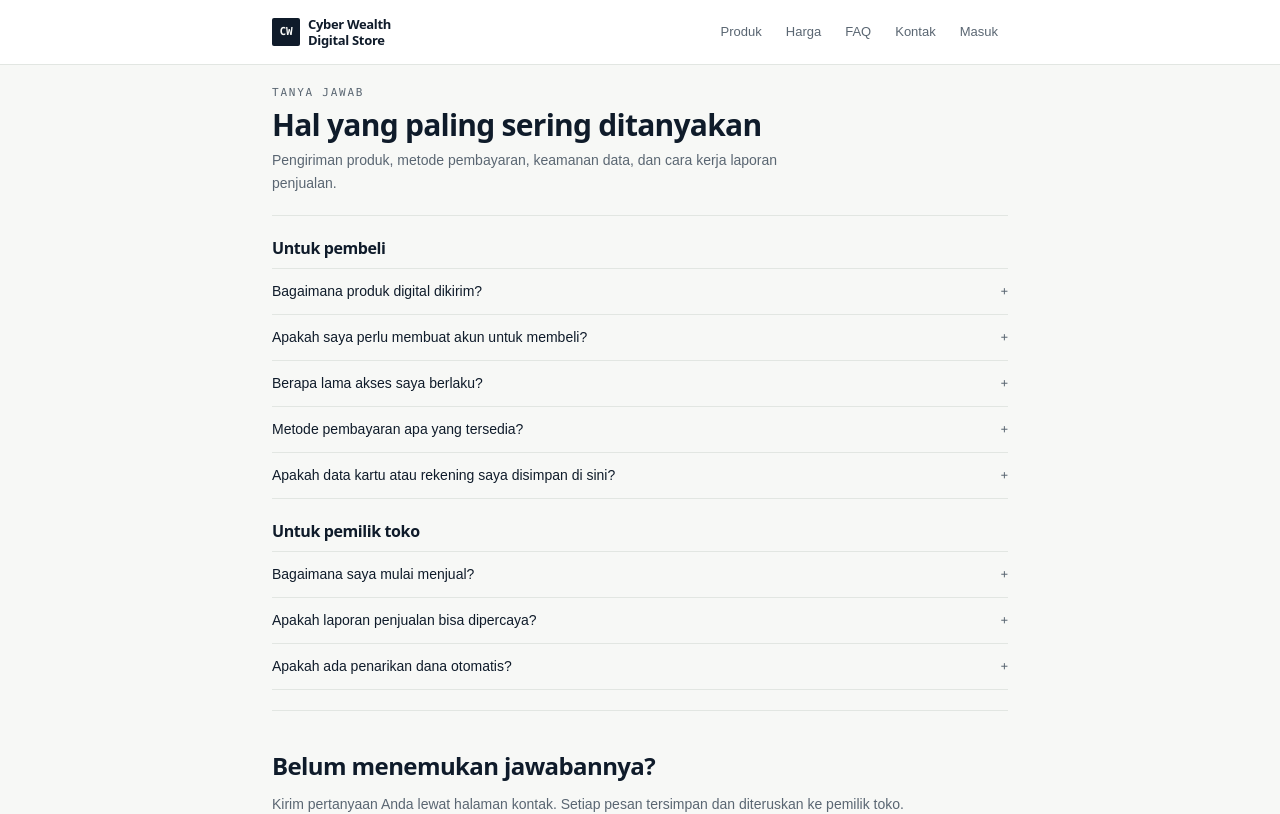
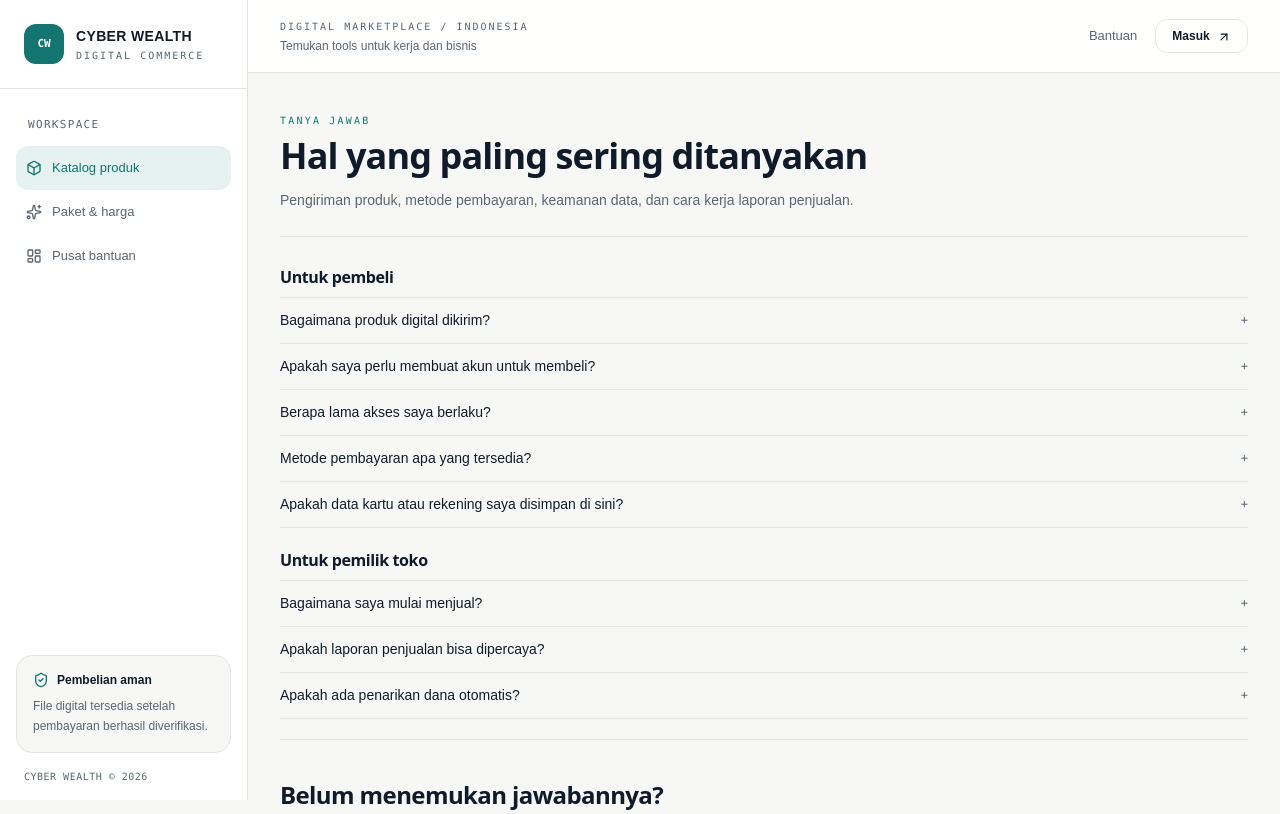
Before and after one commit to FERIYANTO04/cyber-wealth, a Next.js app: page /faq in a window 1280 px wide. Shown: the top 814 px of the page. Built offline with nearby package versions, Linux system fonts and the light colour scheme.

Commit message:
Redesign storefront with dark desktop workspace

```diff
--- a/src/components/StoreFrame.tsx
+++ b/src/components/StoreFrame.tsx
@@ -1,152 +1,53 @@
 import Head from 'next/head'
 import Link from 'next/link'
 import type { ReactNode } from 'react'
-import { ArrowLeft } from 'lucide-react'
+import { ArrowUpRight, Box, LayoutDashboard, ShieldCheck, Sparkles } from 'lucide-react'
 
-/**
- * Surface: the public storefront. Anyone can reach these pages — no login — so the
- * frame is its own: a quiet masthead, one centred reading column, and no console
- * navigation. It shares the palette and type of the console on purpose.
- */
-export function StoreFrame({
-  title,
-  eyebrow,
-  intent,
-  actions,
-  back,
-  variant = 'reading',
-  description,
-  children,
-}: {
-  title: string
-  eyebrow?: string
-  intent?: string
-  actions?: ReactNode
-  back?: { href: string; label: string }
-  /** `reading` is one centred column; `wide` is the marketing front, one size up. */
-  variant?: 'reading' | 'wide'
-  /** Overrides the meta description when the page needs its own. */
-  description?: string
-  children: ReactNode
+export function StoreFrame({ title, eyebrow, intent, actions, back, variant = 'reading', description, children }: {
+  title: string; eyebrow?: string; intent?: string; actions?: ReactNode
+  back?: { href: string; label: string }; variant?: 'reading' | 'wide'
+  description?: string; children: ReactNode
 }) {
   return (
-    <div
-      data-frame="store"
-      data-frame-variant={variant}
-      className="min-h-screen bg-canvas"
-    >
+    <div data-frame="store" data-frame-variant={variant} className="min-h-screen bg-canvas text-ink">
       <Head>
-        <title>{title}</title>
-        <meta name="viewport" content="width=device-width, initial-scale=1" />
-        <meta name="theme-color" content="#F7F8F6" />
-        <meta name="description" content={description ?? intent ?? 'Katalog produk digital.'} />
+        <title>{title}</title><meta name="viewport" content="width=device-width, initial-scale=1" />
+        <meta name="theme-color" content="#090b10" />
+        <meta name="description" content={description ?? intent ?? 'Cyber Wealth — digital products'} />
       </Head>
-
-      <header className="border-b border-line bg-surface">
-        <div
-          className={
-            variant === 'wide'
-              ? 'mx-auto flex w-full max-w-5xl items-center justify-between gap-3 px-page py-block'
-              : 'mx-auto flex w-full max-w-3xl items-center justify-between gap-3 px-page py-block'
-          }
-        >
-          <Link href="/toko" className="flex items-center gap-2">
-            <span className="brand-mark">CW</span>
-            <span className="heading-tight text-[0.8125rem] leading-tight">
-              Cyber Wealth
-              <br />
-              Digital Store
-            </span>
-          </Link>
-          <nav aria-label="Navigasi utama" className="flex items-center gap-1">
-            <Link href="/toko" className="nav-quiet">
-              Produk
-            </Link>
-            <Link href="/harga" className="nav-quiet">
-              Harga
-            </Link>
-            <Link href="/faq" className="nav-quiet hidden sm:flex">
-              FAQ
-            </Link>
-            <Link href="/kontak" className="nav-quiet hidden sm:flex">
-              Kontak
-            </Link>
-            <Link href="/masuk" className="nav-quiet hidden md:flex">
-              Masuk
-            </Link>
-          </nav>
+      <aside className="fixed inset-y-0 left-0 z-20 hidden w-[248px] flex-col border-r border-line bg-surface lg:flex">
+        <Link href="/toko" className="flex items-center gap-3 border-b border-line px-6 py-6">
+          <span className="brand-mark !size-10 !rounded-xl !bg-signal !text-white">CW</span>
+          <span><span className="block text-sm font-bold tracking-wide text-ink">CYBER WEALTH</span><span className="mt-0.5 block font-mono text-[10px] uppercase tracking-[.2em] text-ink-quiet">Digital commerce</span></span>
+        </Link>
+        <div className="px-4 pt-7"><p className="eyebrow px-3 pb-3">Workspace</p>
+          <Link href="/toko" className="nav-quiet !min-h-11 !rounded-xl !bg-signal-soft !text-signal"><Box className="size-4"/> Katalog produk</Link>
+          <Link href="/harga" className="nav-quiet !min-h-11 !rounded-xl"><Sparkles className="size-4"/> Paket & harga</Link>
+          <Link href="/faq" className="nav-quiet !min-h-11 !rounded-xl"><LayoutDashboard className="size-4"/> Pusat bantuan</Link>
         </div>
-      </header>
-
-      <main
-        className={
-          variant === 'wide'
-            ? 'mx-auto w-full max-w-5xl px-page pb-section pt-section'
-            : 'mx-auto w-full max-w-3xl px-page pb-section pt-stack'
-        }
-      >
-        {back && (
-          <Link
-            href={back.href}
-            className="mb-block inline-flex items-center gap-1.5 text-[0.8125rem] text-ink-quiet transition-colors hover:text-ink"
-          >
-            <ArrowLeft className="size-3.5" aria-hidden="true" />
-            {back.label}
-          </Link>
-        )}
-
-        <div
-          className={
-            variant === 'wide'
-              ? 'hidden'
-              : 'mb-stack flex flex-col gap-3 border-b border-line pb-stack sm:flex-row sm:items-end sm:justify-between'
-          }
-        >
-          <div className="min-w-0">
-            {eyebrow && (
-              <p className="mb-1 font-mono text-[0.6875rem] uppercase tracking-[0.16em] text-ink-quiet">{eyebrow}</p>
-            )}
-            <h1 className="heading-tight text-[1.5rem] leading-tight sm:text-[1.875rem]">{title}</h1>
-            {intent && <p className="mt-1.5 max-w-prose text-[0.875rem] leading-relaxed text-ink-quiet">{intent}</p>}
+        <div className="mt-auto p-4">
+          <div className="rounded-2xl border border-line bg-canvas p-4"><div className="flex items-center gap-2 text-xs font-semibold"><ShieldCheck className="size-4 text-signal"/> Pembelian aman</div><p className="mt-2 text-xs leading-5 text-ink-quiet">File digital tersedia setelah pembayaran berhasil diverifikasi.</p></div>
+          <p className="px-2 pt-4 font-mono text-[10px] tracking-wider text-ink-quiet">CYBER WEALTH © 2026</p>
+        </div>
+      </aside>
+      <div className="lg:pl-[248px]">
+        <header className="sticky top-0 z-10 border-b border-line bg-surface/90 backdrop-blur-xl">
+          <div className="mx-auto flex max-w-6xl items-center justify-between gap-3 px-4 py-4 sm:px-8">
+            <Link href="/toko" className="flex items-center gap-2 lg:hidden"><span className="brand-mark !bg-signal !text-white">CW</span><span className="text-sm font-bold">CYBER WEALTH</span></Link>
+            <div className="hidden min-w-0 lg:block"><p className="font-mono text-[10px] uppercase tracking-[.2em] text-ink-quiet">Digital marketplace / Indonesia</p><p className="mt-1 text-xs text-ink-quiet">Temukan tools untuk kerja dan bisnis</p></div>
+            <nav className="flex items-center gap-2"><Link href="/faq" className="nav-quiet hidden sm:flex">Bantuan</Link><Link href="/masuk" className="rounded-xl border border-line px-4 py-2 text-xs font-semibold text-ink transition hover:border-signal hover:text-signal">Masuk <ArrowUpRight className="ml-1 inline size-3.5"/></Link></nav>
           </div>
-          {actions && <div className="flex shrink-0 flex-wrap items-center gap-2">{actions}</div>}
-        </div>
-
-        {children}
-      </main>
-
-      <footer className="border-t border-line">
-        <div
-          className={
-            variant === 'wide'
-              ? 'mx-auto flex w-full max-w-5xl flex-col gap-block px-page py-section'
-              : 'mx-auto w-full max-w-3xl px-page py-stack'
-          }
-        >
-          {variant === 'wide' && (
-            <nav aria-label="Informasi" className="flex flex-wrap items-center gap-x-4 gap-y-1">
-              <Link href="/harga" className="link-quiet">
-                Harga
-              </Link>
-              <Link href="/faq" className="link-quiet">
-                Tanya jawab
-              </Link>
-              <Link href="/kontak" className="link-quiet">
-                Kontak
-              </Link>
-              <Link href="/privasi" className="link-quiet">
-                Kebijakan privasi
-              </Link>
-              <Link href="/syarat" className="link-quiet">
-                Syarat layanan
-              </Link>
-            </nav>
-          )}
-          <p className="text-xs leading-relaxed text-ink-quiet">
-            Produk digital dikirim setelah pemilik memverifikasi dana masuk ke rekening.
-          </p>
-        </div>
-      </footer>
+        </header>
+        <main className="mx-auto w-full max-w-6xl px-4 pb-20 pt-8 sm:px-8 sm:pt-10">
+          {back && <Link href={back.href} className="mb-5 inline-flex items-center gap-2 text-xs text-ink-quiet hover:text-ink">← {back.label}</Link>}
+          <div className={variant === 'wide' ? 'mb-8 flex flex-col gap-4 border-b border-line pb-7 sm:flex-row sm:items-end sm:justify-between' : 'mb-7 flex flex-col gap-3 border-b border-line pb-6 sm:flex-row sm:items-end sm:justify-between'}>
+            <div>{eyebrow && <p className="mb-2 font-mono text-[10px] uppercase tracking-[.22em] text-signal">{eyebrow}</p>}<h1 className="heading-tight text-3xl leading-tight sm:text-4xl">{title}</h1>{intent && <p className="mt-3 max-w-2xl text-sm leading-6 text-ink-quiet">{intent}</p>}</div>
+            {actions && <div className="flex shrink-0 flex-wrap gap-2">{actions}</div>}
+          </div>
+          {children}
+        </main>
+        <footer className="border-t border-line"><div className="mx-auto flex max-w-6xl flex-wrap items-center justify-between gap-3 px-4 py-6 text-[11px] text-ink-quiet sm:px-8"><span>© 2026 Cyber Wealth. Digital products, made useful.</span><div className="flex gap-4"><Link href="/privasi">Privasi</Link><Link href="/syarat">Ketentuan</Link><Link href="/kontak">Kontak</Link></div></div></footer>
+      </div>
     </div>
   )
 }
```
